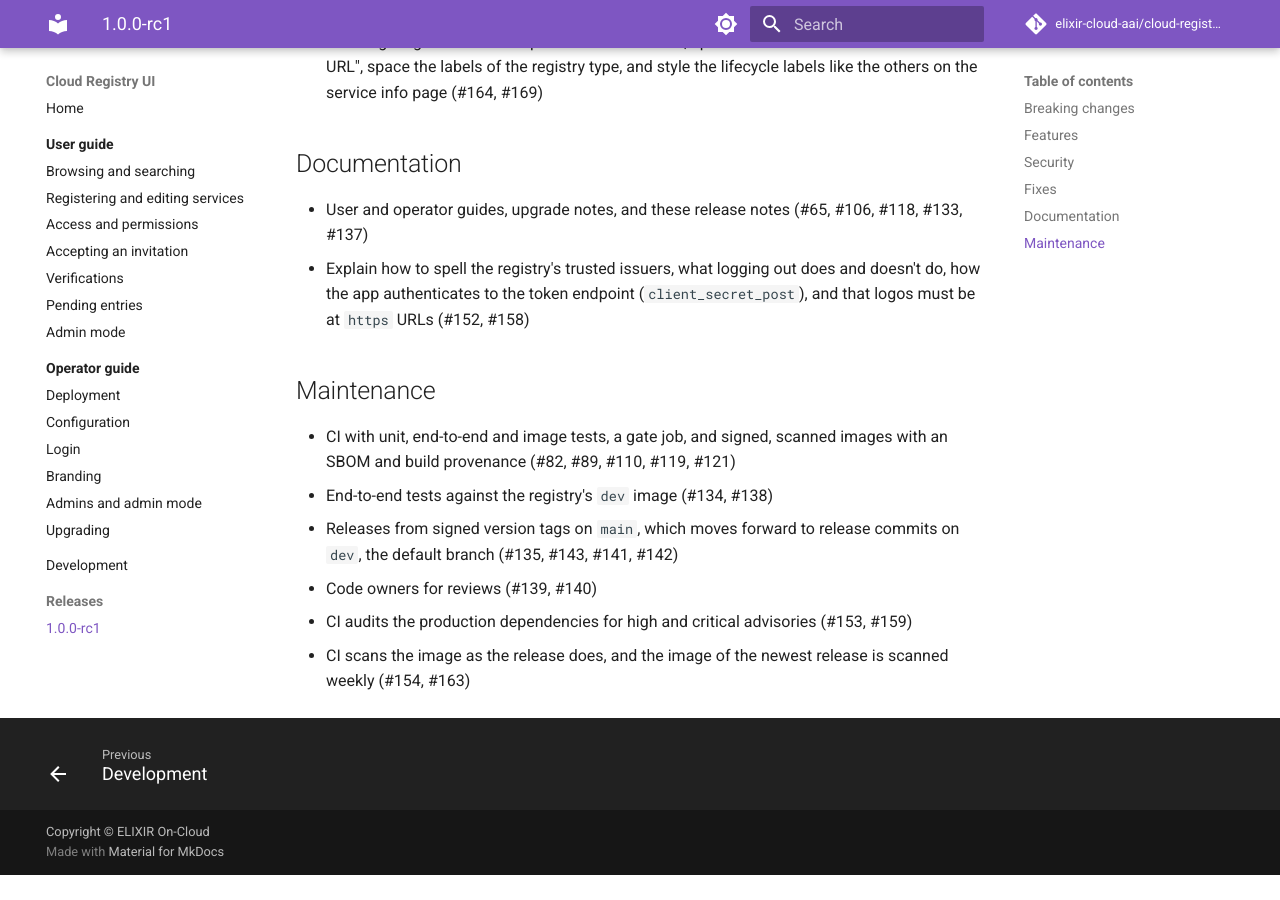
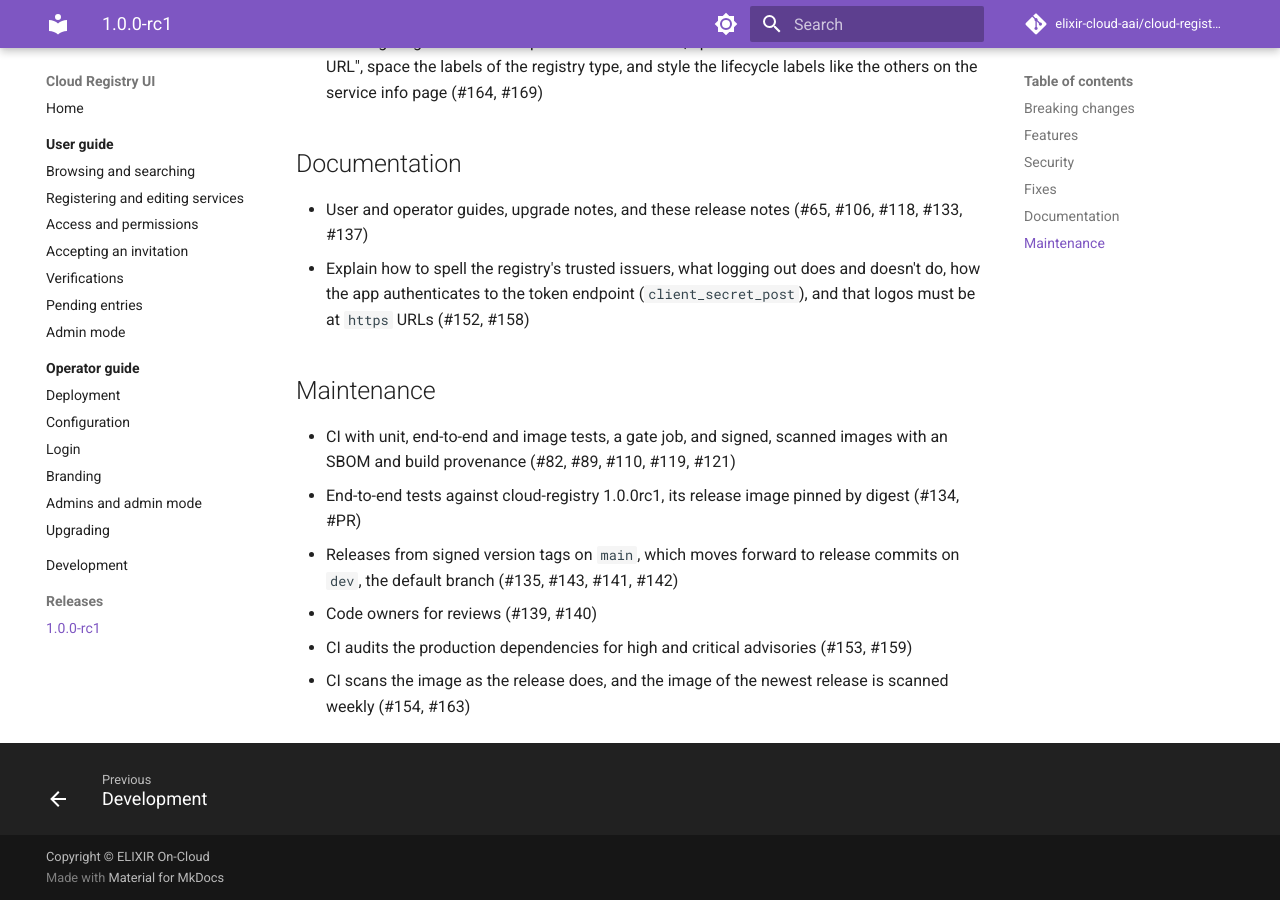
Before and after one commit to elixir-cloud-aai/cloud-registry-ui, an MkDocs documentation site: the page built from docs/releases/1.0.0-rc1.md, in a window 1280 px wide and 900 px high, scrolled down 2396 px. Built offline with MkDocs 1.6.1 and Material for MkDocs 9.7.7, drawn with Linux system fonts in a browser that asks for light colours; comment, search, counter and statistics services are not loaded; before the commit the page ends 3271 px from its top, so only the background shows below that.

Commit message:
test: run e2e tests against registry 1.0.0rc1
Pin the end-to-end stack's registry image to the cloud-registry
1.0.0rc1 release image by digest, instead of a dev commit image, so
that the app's first release is tested against the registry release
it goes with.

Co-Authored-By: Claude Opus 5.5 <noreply@anthropic.com>
Claude-Session: https://claude.ai/code/session_011FSoqMUX3EU35poH13xMgG

```diff
--- a/docs/releases/1.0.0-rc1.md
+++ b/docs/releases/1.0.0-rc1.md
@@ -111,7 +111,8 @@ unreleased versions, and the [user guide](../user-guide/index.md) to use it.
 
 - CI with unit, end-to-end and image tests, a gate job, and signed, scanned
   images with an SBOM and build provenance (#82, #89, #110, #119, #121)
-- End-to-end tests against the registry's `dev` image (#134, #138)
+- End-to-end tests against cloud-registry 1.0.0rc1, its release image
+  pinned by digest (#134, #PR)
 - Releases from signed version tags on `main`, which moves forward to
   release commits on `dev`, the default branch (#135, #143, #141, #142)
 - Code owners for reviews (#139, #140)
```
Also changed, not shown: 1 other file.
